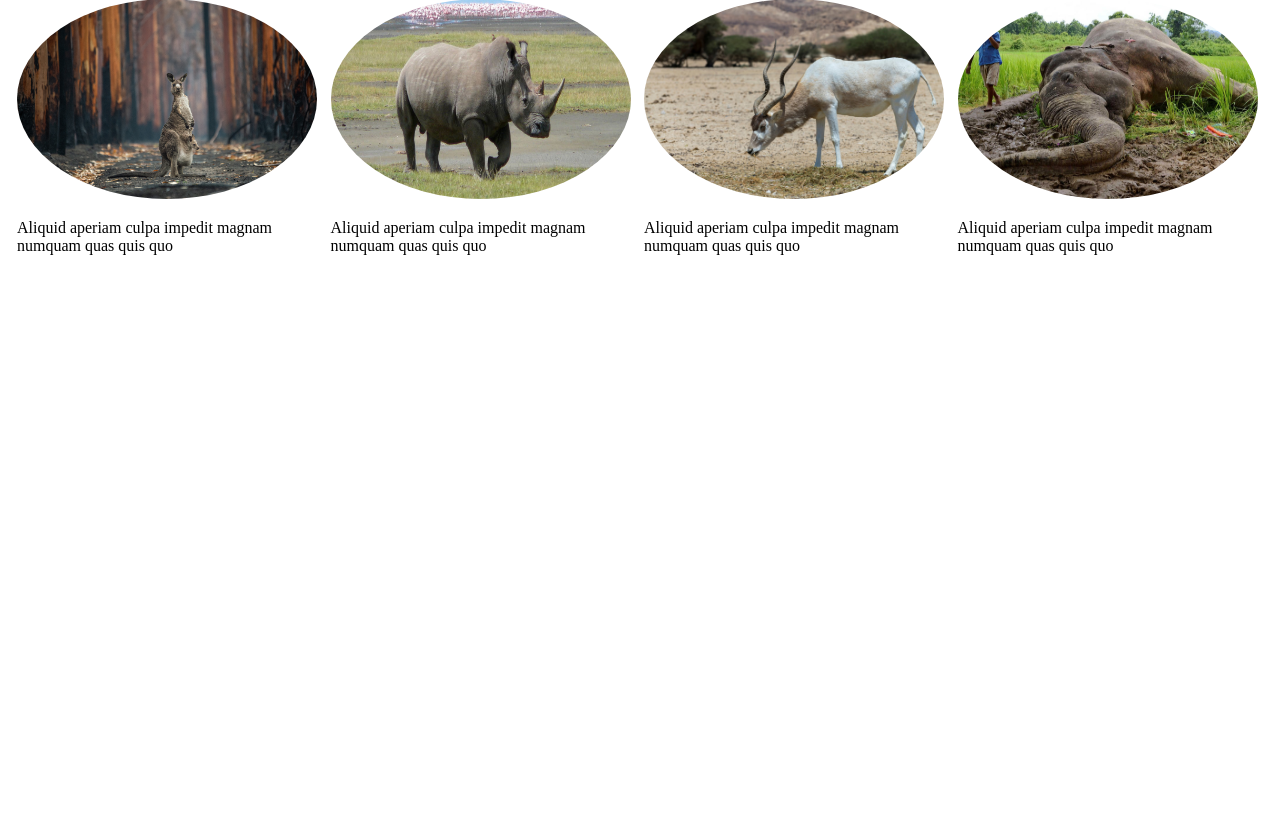
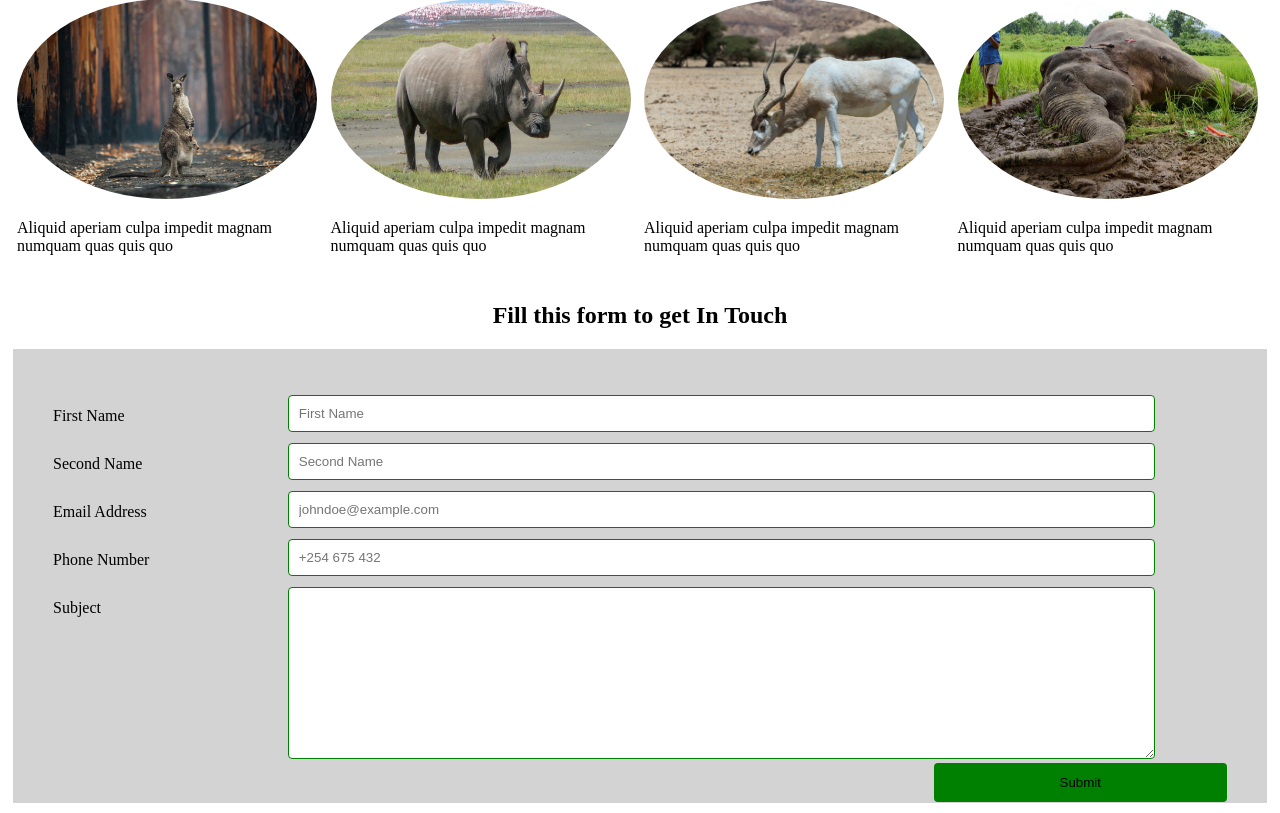
Before and after one commit to jumalaw98/WebdevClasses2022, a PHP site: page / in a window 1280 px wide. Shown: the part 1257-2070 px from the top of the page. Before the commit the page ends 1512 px from the top, so only its background shows below. Run offline with PHP 8.4, Linux system fonts and the light colour scheme.

Commit message:
brave pro commit

```diff
--- a/brave/blog.html
+++ b/brave/blog.html
@@ -12,7 +12,7 @@
         <li><a href="index.html#about">About </a> </li>
         <li><a href="index.html#gallery"> Gallery</a> </li>
         <li><a href="blog.html">Blog </a> </li>
-        <li><a href="">Contact </a> </li>
+        <li><a href="index.html#contact">Contact </a> </li>
 
     </ul>
 </nav>
--- a/brave/css/arstyles.css
+++ b/brave/css/arstyles.css
@@ -91,3 +91,58 @@ nav , section{
     border: 1px solid green;
     padding: 15px;
 }
+
+.container{
+  padding: 40px;
+  background: lightgray;
+}
+.row:after {
+    content: "";
+    display: table;
+    clear: both;
+}
+
+.col-20 {
+    float: left;
+    width: 20%;
+    margin-top: 6px;
+}
+
+.col-25 {
+    float: left;
+    width: 25%;
+    margin-top: 6px;
+}
+
+.col-80 {
+    float: left;
+    width: 80%;
+    margin-top: 6px;
+}
+.col-75 {
+    float: left;
+    width: 75%;
+    margin-top: 6px;
+}
+
+input,textarea{
+    width: 90%;
+    padding: 10px;
+    border-radius: 4px;
+    border: 1px solid green;
+    resize: vertical;
+}
+label {
+    display: inline-block;
+    padding: 12px 12px 12px 0;
+}
+
+.submitbtn{
+    float: right;
+    padding: 12px 10px;
+    width: 25%;
+    background-color: green;
+    border-radius: 4px;
+    border: none;
+
+}
--- a/brave/index.html
+++ b/brave/index.html
@@ -12,7 +12,7 @@
         <li><a href="#about">About </a> </li>
         <li><a href="#gallery"> Gallery</a> </li>
         <li><a href="blog.html">Blog </a> </li>
-        <li><a href="">Contact </a> </li>
+        <li><a href="#contact">Contact </a> </li>
 
     </ul>
 </nav>
@@ -110,11 +110,6 @@
 
         </div>
 
-
-
-
-
-
     </div>
     <div class="flexbox">
 
@@ -151,20 +146,84 @@
 
         </div>
 
+    </div>
+
+</section>
+
+<section id="contact">
+
+      <h1 class="center">Fill this form to get In Touch</h1>
+     <div class="container">
+         <form action="#">
+         <div class="row">
+
+             <div class="col-20">
+                 <label>First Name</label>
+             </div>
+
+             <div class="col-80">
+                 <input type="text" name="fname" placeholder="First Name">
+             </div>
 
 
+         </div>
 
 
+         <div class="row">
 
-    </div>
+             <div class="col-20">
+                 <label>Second Name</label>
+             </div>
+
+             <div class="col-80">
+                 <input type="text" name="sname" placeholder="Second Name">
+             </div>
 
 
+         </div>
+         <div class="row">
 
+             <div class="col-20">
+                 <label>Email Address</label>
+             </div>
+
+             <div class="col-80">
+                 <input type="email" name="email" placeholder="johndoe@example.com">
+             </div>
+
+
+         </div>
+         <div class="row">
+
+             <div class="col-20">
+                 <label>Phone Number</label>
+             </div>
+
+             <div class="col-80">
+                 <input type="text" name="pnumber" placeholder="+254 675 432">
+             </div>
+
+
+         </div>
+         <div class="row">
+             <div class="col-20">
+                 <label>Subject</label>
+             </div>
+
+             <div class="col-80">
+                 <textarea name="subject"  style="height: 150px"></textarea>
+             </div>
+
+         </div>
+              <div>
+                  <button class="submitbtn" type="submit">Submit</button>
+              </div>
+         </form>
+
+     </div>
 
 </section>
 
 
-
-
 </body>
 </html>
```
